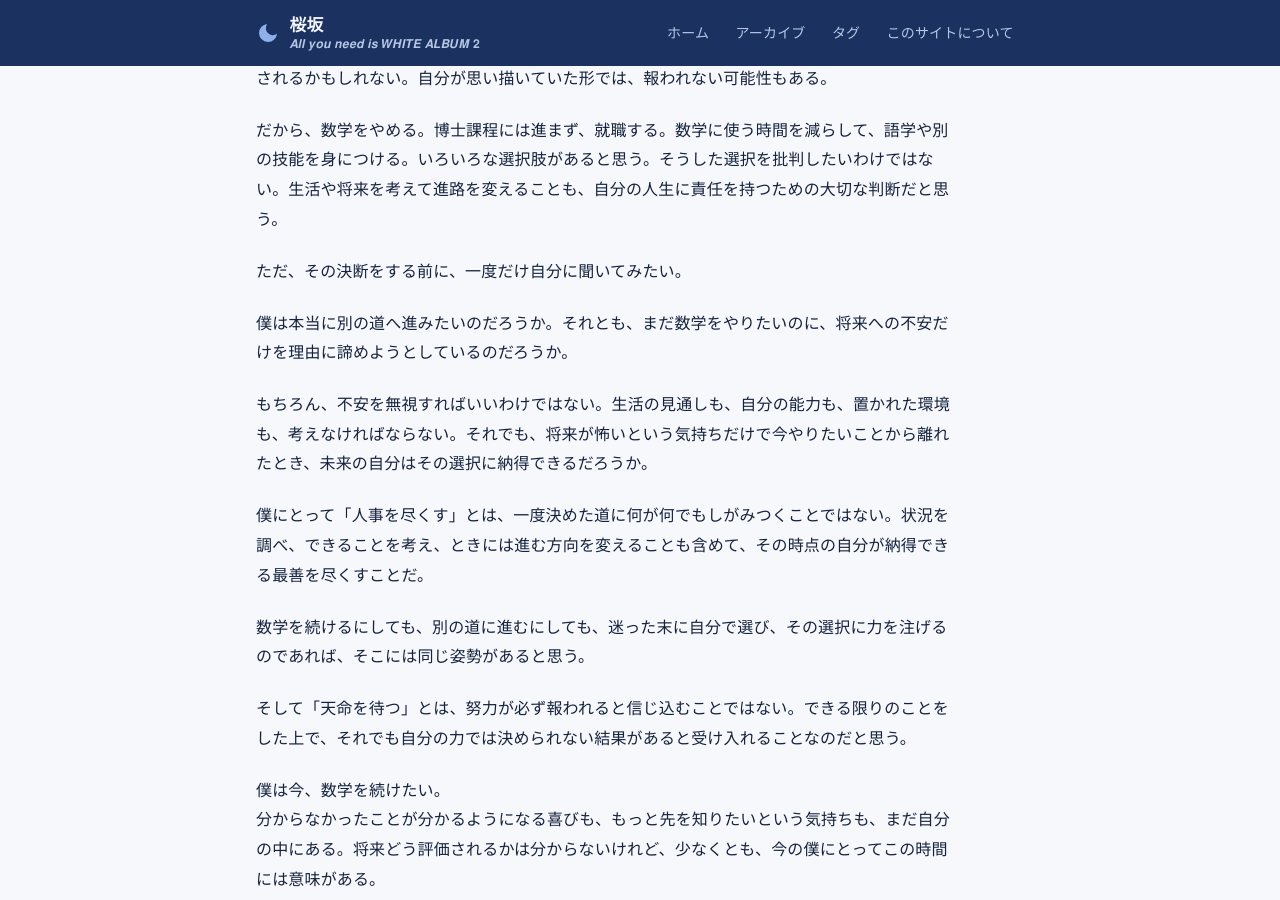
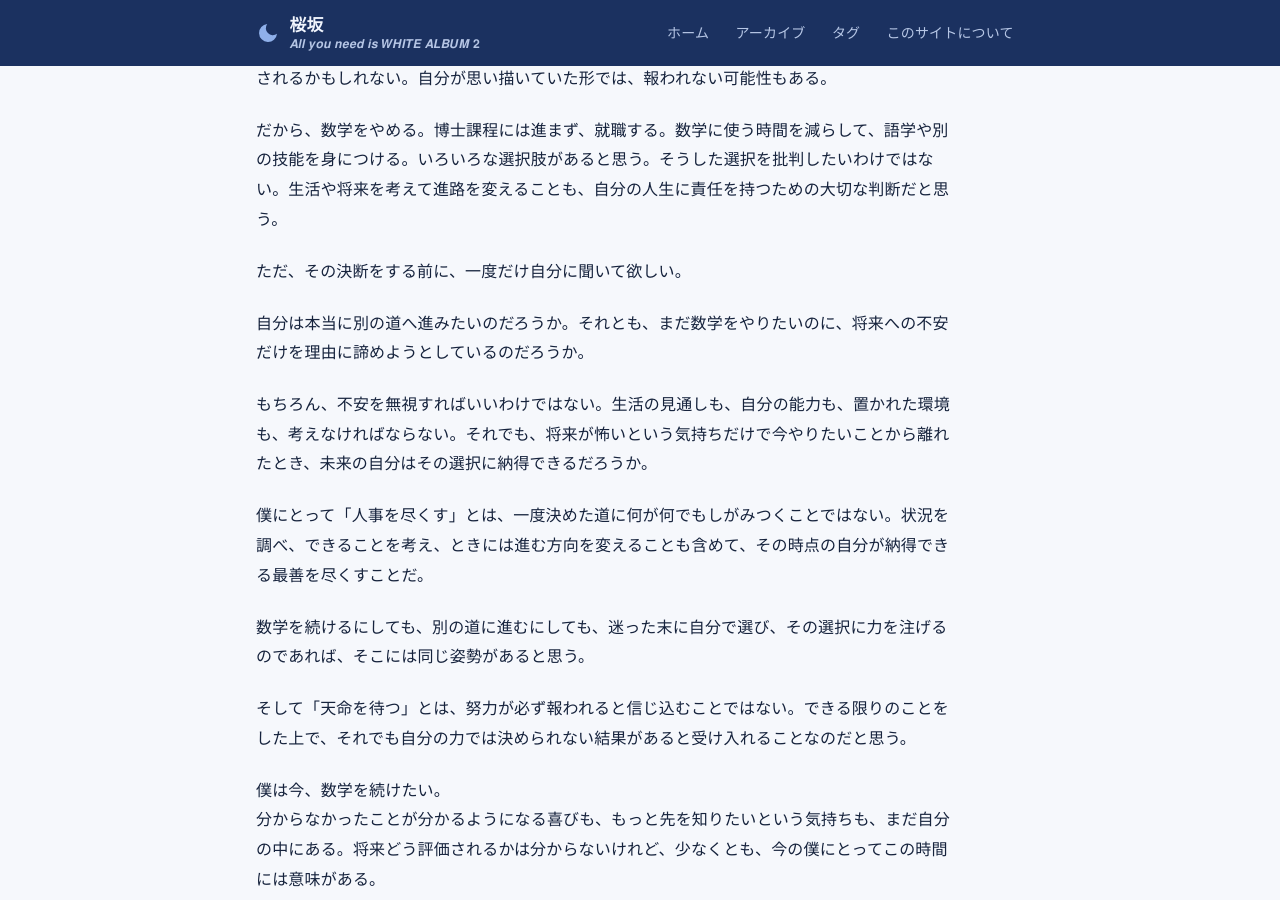
Before and after one commit to sakurazaka-math/sakurazaka-math.github.io, a Jekyll site: the page built from _posts/2026-10-01-day21.md, in a window 1280 px wide and 900 px high, scrolled down 1449 px. Built offline with Jekyll 4.4.1, drawn with Linux system fonts in a browser that asks for light colours.

Commit message:
2026-10-01-day21.md を更新

```diff
--- a/_posts/2026-10-01-day21.md
+++ b/_posts/2026-10-01-day21.md
@@ -37,9 +37,9 @@ AIによって、数学の研究の進め方や、数学者に求められる役
 
 だから、数学をやめる。博士課程には進まず、就職する。数学に使う時間を減らして、語学や別の技能を身につける。いろいろな選択肢があると思う。そうした選択を批判したいわけではない。生活や将来を考えて進路を変えることも、自分の人生に責任を持つための大切な判断だと思う。
 
-ただ、その決断をする前に、一度だけ自分に聞いてみたい。
+ただ、その決断をする前に、一度だけ自分に聞いて欲しい。
 
-僕は本当に別の道へ進みたいのだろうか。それとも、まだ数学をやりたいのに、将来への不安だけを理由に諦めようとしているのだろうか。
+自分は本当に別の道へ進みたいのだろうか。それとも、まだ数学をやりたいのに、将来への不安だけを理由に諦めようとしているのだろうか。
 
 もちろん、不安を無視すればいいわけではない。生活の見通しも、自分の能力も、置かれた環境も、考えなければならない。それでも、将来が怖いという気持ちだけで今やりたいことから離れたとき、未来の自分はその選択に納得できるだろうか。
 
```
